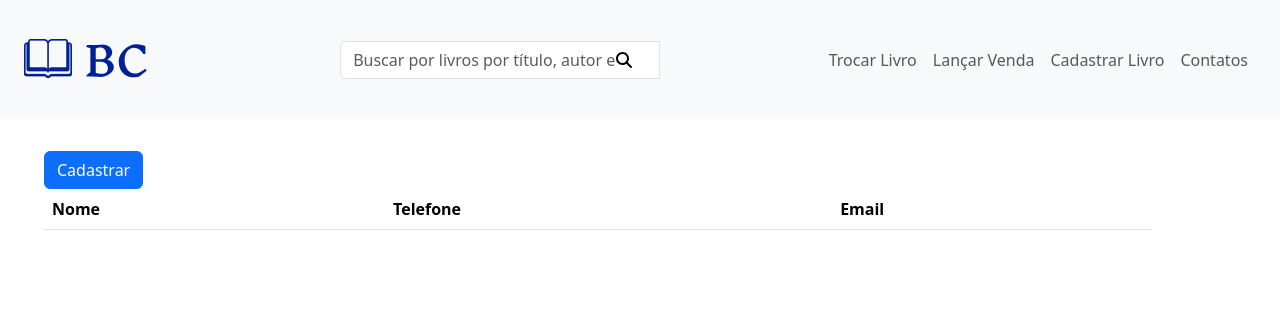
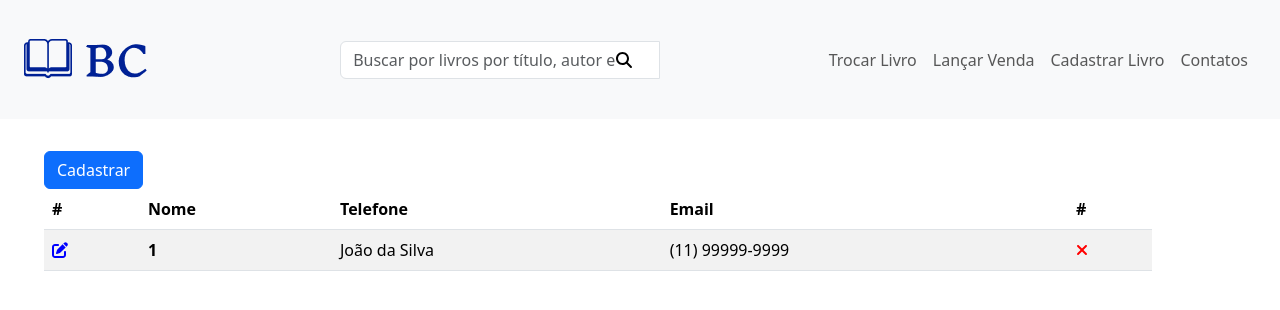
Before and after one commit to RafaelMarotta/book-connect-front, a Next.js app: page /contatos in a window 1280 px wide. Shown: the top 310 px of the page. Built offline with nearby package versions, Linux system fonts and the light colour scheme.

Commit message:
Add icons contact page

```diff
--- a/src/pages/contatos/index.js
+++ b/src/pages/contatos/index.js
@@ -1,4 +1,5 @@
-import Link from "next/link";
+import { faEdit, faRemove } from '@fortawesome/free-solid-svg-icons';
+import { FontAwesomeIcon } from '@fortawesome/react-fontawesome';
 
 export default function Index() {
     return (
@@ -9,13 +10,25 @@ export default function Index() {
                     <table id="table-clientes" class="table table-striped">
                         <thead>
                             <tr>
+                                <th scope="col">#</th>
                                 <th scope="col">Nome</th>
                                 <th scope="col">Telefone</th>
                                 <th scope="col">Email</th>
+                                <th scope="col">#</th>
                             </tr>
                         </thead>
                         <tbody>
-                            {/* Aqui os dados da tabela serão preenchidos dinamicamente com JavaScript */}
+                            <tr>
+                                <td className='pointer' style={{ cursor: "pointer" }}>
+                                    <FontAwesomeIcon icon={faEdit} color='blue' className='pointer' />
+                                </td>
+                                <th scope="row">1</th>
+                                <td>João da Silva</td>
+                                <td>(11) 99999-9999</td>
+                                <td style={{ cursor: "pointer" }}>
+                                    <FontAwesomeIcon icon={faRemove} color='red' className='pointer' />
+                                </td>
+                            </tr>
                         </tbody>
                     </table>
                 </div>
```
Also changed, not shown: src/app/globals.css (line endings or trailing spaces).
